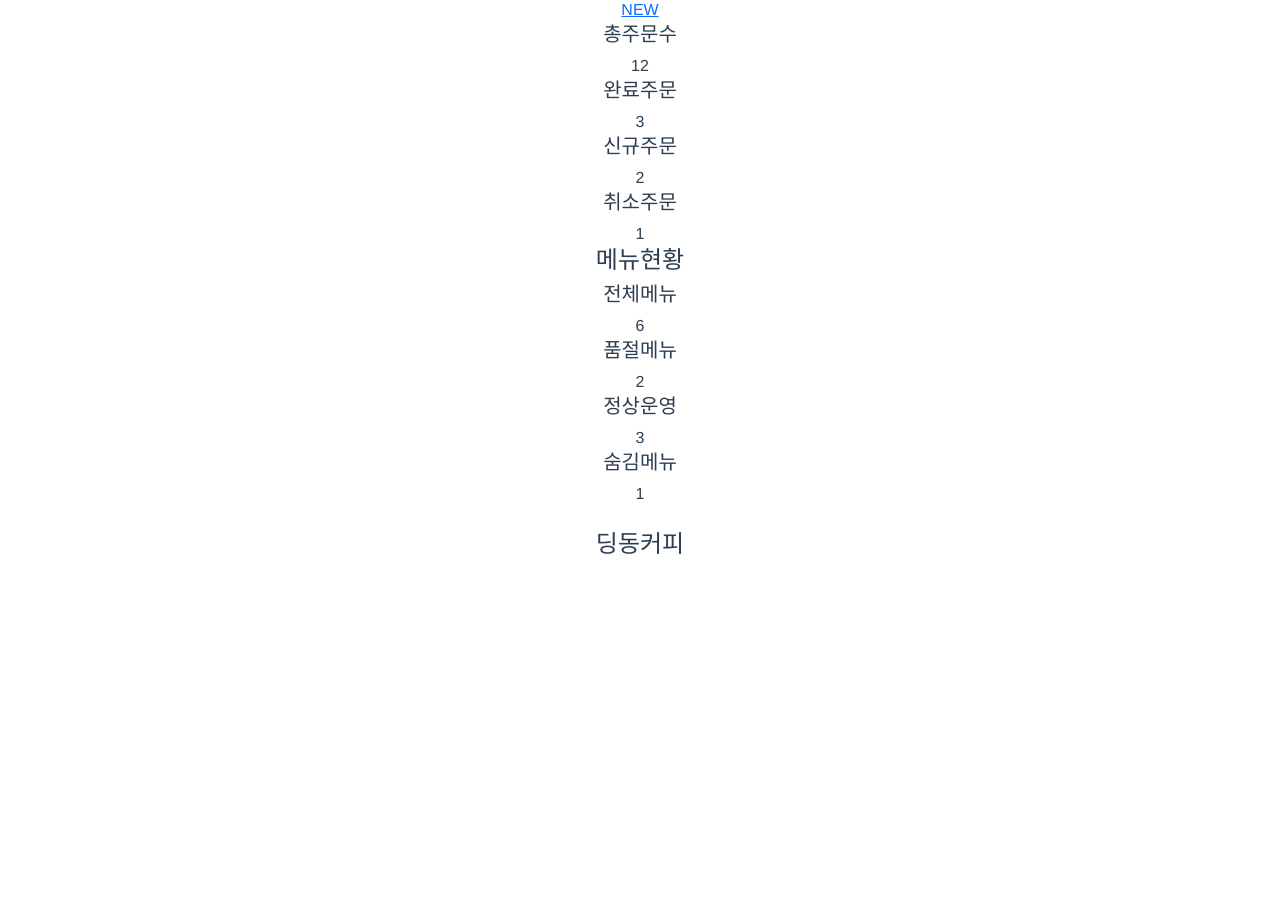
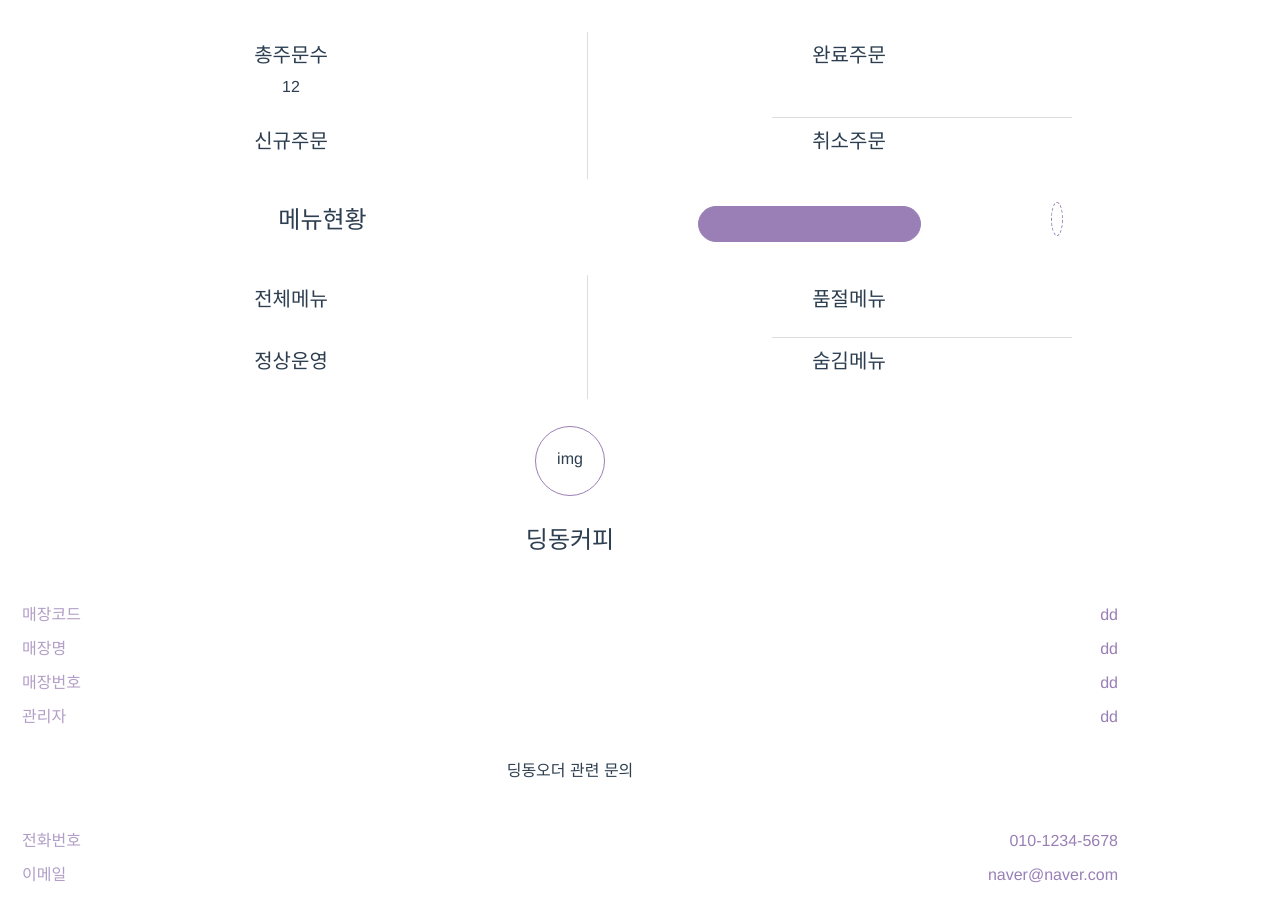
Before and after one commit to jgsjss/ding, a Vue app: page /main in a window 1280 px wide. Shown: the part 316-1238 px from the top of the page. Before the commit the page ends 883 px from the top, so only its background shows below. Built offline with nearby package versions, Linux system fonts and the light colour scheme; some icons are missing.

Commit message:
12.23 16:02
하율사원 파일 박살난 후 컴포넌트3개 디자인적용후 커밋

```diff
--- a/public/index.html
+++ b/public/index.html
@@ -6,15 +6,15 @@
     <meta name="viewport" content="width=device-width,initial-scale=1.0">
     <link rel="icon" href="<%= BASE_URL %>favicon.ico">
     <!--xeicon-->
-      <!—bootstrap js—>
+      <!--bootstrap js-->
       <script src="https://cdn.jsdelivr.net/npm/bootstrap@5.1.3/dist/js/bootstrap.bundle.min.js" integrity="sha384-ka7Sk0Gln4gmtz2MlQnikT1wXgYsOg+OMhuP+IlRH9sENBO0LRn5q+8nbTov4+1p" crossorigin="anonymous"></script>
-      <!—xeicon—>
+      <!--xeicon-->
       <link rel="stylesheet" href="//cdn.jsdelivr.net/npm/xeicon@2.3.3/xeicon.min.css">
-      <!—google web font—>
+      <!--google web font-->
       <link rel="preconnect" href="https://fonts.googleapis.com">
       <link rel="preconnect" href="https://fonts.gstatic.com" crossorigin>
       <link href="https://fonts.googleapis.com/css2?family=Nanum+Gothic:wght@400;700&display=swap" rel="stylesheet">
-      <!—bootstrap—>
+      <!--bootstrap-->
       <link href="https://cdn.jsdelivr.net/npm/bootstrap@5.1.3/dist/css/bootstrap.min.css" rel="stylesheet" integrity="sha384-1BmE4kWBq78iYhFldvKuhfTAU6auU8tT94WrHftjDbrCEXSU1oBoqyl2QvZ6jIW3" crossorigin="anonymous">
     <title><%= htmlWebpackPlugin.options.title %></title>
   </head>
--- a/src/components/Menu.vue
+++ b/src/components/Menu.vue
@@ -1,22 +1,108 @@
 <template>
-    <div><h4>메뉴현황</h4></div>
-    <div>
-      <div><h5>전체메뉴</h5></div>
-      <div>{{$store.state.menuData.length}}</div>
+  <div class="container">
+    <div class="box">
+      <h4 class="order_text">메뉴현황</h4>
+      <button class="btn btn-default" type="submit">품절해제</button>
+      <a href="#"><i class="xi-angle-right-min"></i></a>
+    </div>
+    <div class="order_container">
+      <div class="order_box">
+        <h5>전체메뉴</h5>
+        <div>{{}}</div>
+      </div>
+      <div class="order_box">
+        <h5>품절메뉴</h5>
+        <div>{{}}</div>
+      </div>
+      <div class="order_box">
+        <h5>정상운영</h5>
+        <div>{{}}</div>
+      </div>
+      <div class="order_box">
+        <h5>숨김메뉴</h5>
+        <div>{{}}</div>
+      </div>
+    </div>
+  </div>
 
-      <div><h5>품절메뉴</h5></div>
-      <div>{{ $store.state.soldOutNum }}</div>
-
-      <div><h5>정상운영</h5></div>
-      <div>{{ $store.state.openShopNum}}</div>
-
-      <div><h5>숨김메뉴</h5></div>
-      <div>{{ $store.state.hiddenNum }}</div>
-    </div>
 </template>
 <script>
 
 </script>
-<style>
+
+<style scope>
+.container {
+  width:100%;
+  text-align:center;
+}
+.box {
+  display:flex;
+  justify-content: space-around;
+}
+/* .box:after {
+    position:absolute;
+    top:0;
+    right:0;
+    font-family:'xeicon';
+    display: block;
+    content:"\e93f";
+    clear:both;
+} */
+.order_text {
+  width:44%;
+}
+.btn-default {
+  width:30%;
+  border-radius: 30px;
+  padding:0 15px;
+  border:1px solid #997fb5;
+  color:#f5f3f7;
+  background:#997fb5;
+}
+.btn-default:hover {
+  color:#fff;
+}
+.order_container {
+  display:grid;
+  grid-template-columns: 1fr 1fr;
+
+  padding:30px 0;
+}
+.order_box {
+  padding:15px 0;
+  text-align: center;
+  position:relative;
+}
+.order_box:nth-child(even):after {
+  display: block;
+  content: '';
+  clear:both;
+  width:1px;
+  height:100%;
+  background:#ddd;
+  position:absolute;
+  top:5%;
+  left:3%
+}
+.order_box:nth-child(3n+4):before {
+  display: block;
+  content: '';
+  clear:both;
+  width:300px;
+  height:1px;
+  background:#ddd;
+  position:absolute;
+  top:5%;
+  right:10%;
+}
+
+.xi-angle-right-min {
+  border:1px dashed #997fb5;
+  border-radius: 100%;
+  color:#997fb5;
+  padding:5px;
+  line-height: 1.3;
+  font-size: 20px;
+}
 
 </style>
--- a/src/components/MyInfo.vue
+++ b/src/components/MyInfo.vue
@@ -1,14 +1,104 @@
 <template>
-    <img />
-    <h4>딩동커피 </h4>
+  <div class="container">
+    <p class="info_img">img</p>
+    <h4 class="info_text">딩동커피 </h4>
+    <div class="wrap">
+      <div class="wrap1">
+        <div class="info_left">매장코드</div>
+        <div class="info_left">매장명</div>
+        <div class="info_left">매장번호</div>
+        <div class="info_left">관리자</div>
+      </div>
+
+      <div class="wrap2">
+        <div class="info_right">dd{{}}</div>
+        <div class="info_right">dd{{}}</div>
+        <div class="info_right">dd{{}}</div>
+        <div class="info_right">dd{{}}</div>
+      </div>
+    </div>
+    <div class="info_order">
+      <p class="info_order_text">딩동오더 관련 문의</p>
+      <div class="wrap">
+        <div class="wrap1">
+          <div class="info_left">전화번호</div>
+          <div class="info_left">이메일</div>
+        </div>
+        <div class="wrap2">
+          <div class="info_right">010-1234-5678{{}}</div>
+          <div class="info_right">naver@naver.com{{}}</div>
+        </div>
+      </div>
+      <button type="button" class="logout-btn">로그아웃</button>
+    </div>
+  </div>
 </template>
 
 <script>
-export default {
 
+</script>
+<style>
+.container {
+  width:100%;
+  margin:0 auto;
 }
-</script>
+.info_img {
+  width:70px;
+  height:70px;
+  border:1px solid #997fb5;
+  border-radius: 100%;
+  line-height:4;
+  margin:0 auto;
+}
+.info_text {
+  padding:30px 0;
+}
+.wrap{
+  margin: 0 auto;
+  display: flex;
+  flex-wrap: wrap;
+  justify-content: space-between;
+}
+.wrap1{
+  float: left;
+}
+.wrap1 .info_left{
+  margin: 10px;
+  text-align: left;
+  color:#b29ec7;
+}
 
-<style>
+.wrap2{
+  float: left;
+  position: relative;
+  right: 0px;}
 
+.wrap2 .info_right{
+  text-align: end;
+  margin: 10px;
+  color:#997fb5;
+  font-weight:500;
+}
+.info_order_text {
+  position:relative;
+  padding:20px 0;
+}
+.info_order_text:after {
+  position:absolute;
+  display: block;
+  content: '';
+  width:100%;
+  height:1px;
+  background:#fff;
+  top:10%;
+  left:0;
+}
+.logout-btn {
+  width:100%;
+  border:1px solid #fff;
+  background:transparent;
+  color:#fff;
+  height:50px;
+  margin:15px 0;
+}
 </style>
--- a/src/components/OrderManage.vue
+++ b/src/components/OrderManage.vue
@@ -1,41 +1,133 @@
 <template>
-    <div>
-    <div><h4>주문관리</h4> <a href="#">NEW</a></div>
-
-    <div><h5>총주문수</h5></div>
+  <div class="container">
+    <div class="box">
+      <h4 class="order_text">주문관리</h4>
+      <button class="btn btn-default" type="submit">New</button>
+      <a href="#"><i class="xi-angle-right-min"></i></a>
+    </div>
+    <div class="order_container">
+      <div class="order_box">
+        <h5>총주문수</h5>
         <div>{{ $store.state.orderData.length }}</div>
-
-    <div><h5>완료주문</h5></div>
-    <div @click="$store.commit('completedOrder')">{{ completedNum }}</div>
-
-    <div><h5>신규주문</h5></div>
-    <div>{{ $store.state.newOrderNum }}</div>
-
-    <div><h5>취소주문</h5></div>
-    <div>{{ $store.state.cancelOrder }}</div>
       </div>
-
+      <div class="order_box">
+        <h5>완료주문</h5>
+        <div>{{comNum}}</div>
+      </div>
+      <div class="order_box">
+        <h5>신규주문</h5>
+        <div>{{newOrder}}</div>
+      </div>
+      <div class="order_box">
+        <h5>취소주문</h5>
+        <div>{{cancelOrder}}</div>
+      </div>
+    </div>
+  </div>
 
 </template>
 
 <script>
-// import orderData from '../assets/orderData';
+import orderData from '../assets/orderData';
 export default {
-        computed: {
-          completedNum(){
-            return this.$store.state.completedNum
+  props:{
+    orderData : Object,
+    completedNum : Number,
+    newOrder : Number,
+    cancelOrder : Number,
+  },
+  data(){
+    return{
+      comNum : this.completedNum,
     }
   },
-        props:{
-        },
   watch:{
+    completedNum(){
+      this.comNum = this.completedNum
+    }
   },
   methods:{
+
   },
   mounted(){
+
   },
+
 }
+
 </script>
+
 <style>
+.container {
+  width:100%;
+  margin:0
+}
+.box {
+  display:flex;
+  justify-content: space-around;
+}
+/* .box:after {
+    position:absolute;
+    top:0;
+    right:0;
+    font-family:'xeicon';
+    display: block;
+    content:"\e93f";
+    clear:both;
+} */
+.order_text {
+  width:44%;
+}
+.btn-default {
+  width:20%;
+  border-radius: 30px;
+  padding:0 15px;
+  border:1px solid #997fb5;
+  color:#997fb5;
+}
+.btn-default:hover {
+  color:#997fb5;
+}
+.order_container {
+  display:grid;
+  grid-template-columns: 1fr 1fr;
 
+  padding:30px 0;
+}
+.order_box {
+  padding:15px 0;
+  text-align: center;
+  position:relative;
+}
+.order_box:nth-child(even):after {
+  display: block;
+  content: '';
+  clear:both;
+  width:1px;
+  height:100%;
+  background:#ddd;
+  position:absolute;
+  top:5%;
+  left:3%
+}
+.order_box:nth-child(3n+4):before {
+  display: block;
+  content: '';
+  clear:both;
+  width:300px;
+  height:1px;
+  background:#ddd;
+  position:absolute;
+  top:5%;
+  right:10%;
+}
+
+.xi-angle-right-min {
+  border:1px dashed #997fb5;
+  border-radius: 100%;
+  color:#997fb5;
+  padding:5px;
+  line-height: 1.3;
+  font-size: 20px;
+}
 </style>
```
Lines whose indentation alone changed are shown as unchanged.
